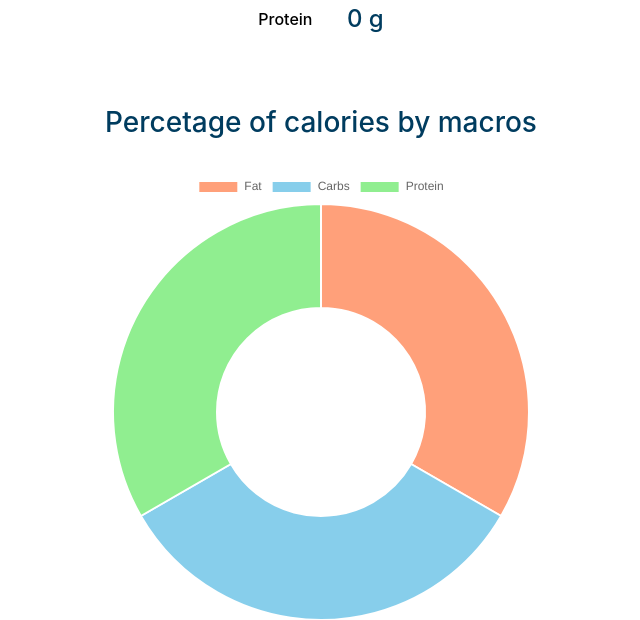
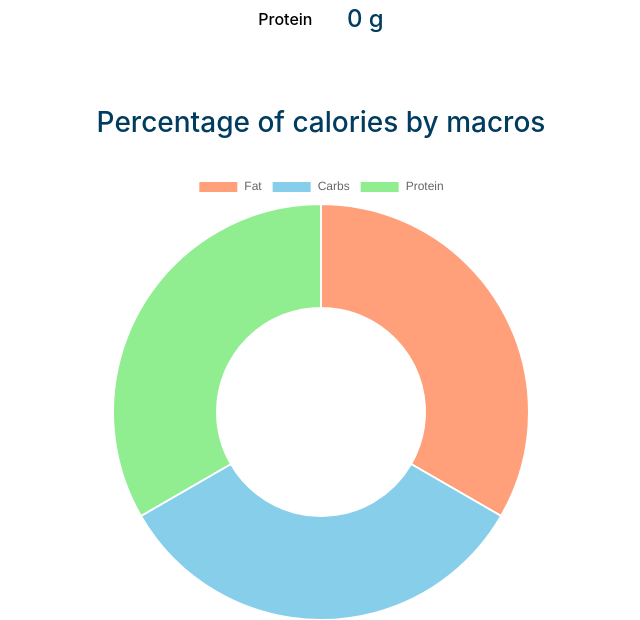
Before and after one commit to kiwidreamz/weekly-meal-planmaker, a Django app: page /weekly in a window 1280 px wide. Shown: the part 1579-2199 px from the top of the page, without its empty margins (319-959 px from the left). Run offline with Django 3.2, Linux system fonts and the light colour scheme; a user stored in the database is signed in; data comes from the database, SQL or seed files in the repository; some libraries are stand-ins or nearby versions.

Commit message:
typo on percentage fixed

```diff
--- a/mealplanmaker/templates/mealplanmaker/weekly.html
+++ b/mealplanmaker/templates/mealplanmaker/weekly.html
@@ -321,7 +321,7 @@
     <br><br><br>
 
 
-    <h3 style="color: #003C5F; size: 15pt; text-align: center;">Percetage of calories by macros</h3>
+    <h3 style="color: #003C5F; size: 15pt; text-align: center;">Percentage of calories by macros</h3>
     <br>
 
     <div style="width: 450px; margin: auto;">
```
